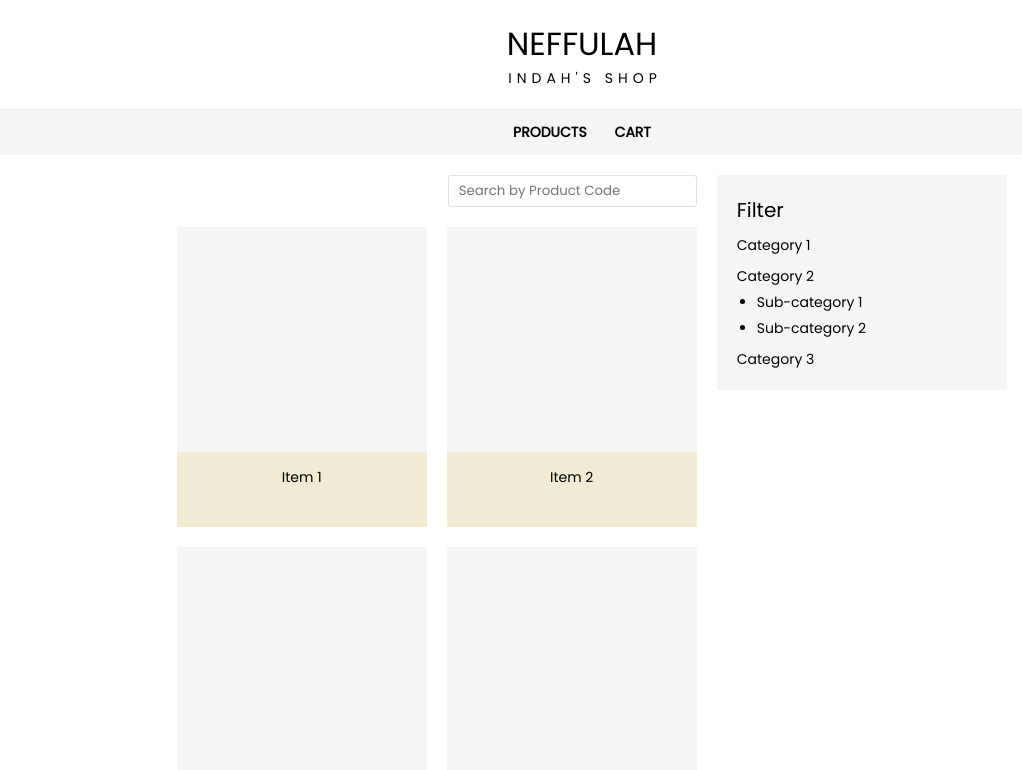
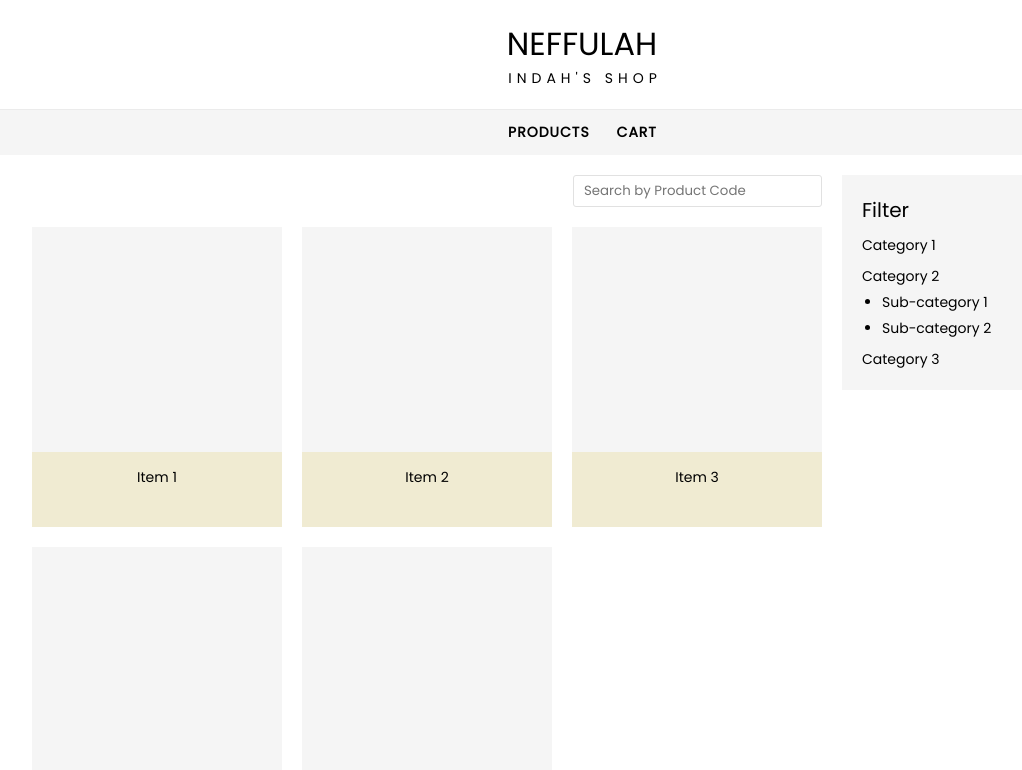
Before and after one commit to fedorum/Neffulah, a React (Vite) app: page / in a window 1280 px wide. Shown: the top 770 px of the page, without its empty margins (58-1080 px from the left). Built offline with nearby package versions, Linux system fonts and the light colour scheme.

Commit message:
Fixed page resizing and alignment

```diff
--- a/src/App.css
+++ b/src/App.css
@@ -1,7 +1,7 @@
 /* UNIVERSAL SETTINGS */
 
 body {
-    min-width: 507px;
+    min-width: 605px;
     min-height: 100vh;
     margin: 0;
     display: flex;
@@ -33,7 +33,6 @@ ul {
 }
 
 #owner {
-    /* margin-left: 6px; */
     letter-spacing: 5px;
     margin-right: -6px;
 }
@@ -53,13 +52,15 @@ ul {
 }
 
 .navigationPara {
+    margin-right: -1px;
     font-weight: bold;
+    letter-spacing: 1px;
 }
 
 /* PRODUCTS PAGE */
 
 #productsDiv {
-    margin: 20px;
+    margin: 20px auto;
     display: flex;
     flex-direction: row;
     flex: 1;
@@ -68,7 +69,6 @@ ul {
 /* LEFT SIDE OF PRODUCTS PAGE */
 
 .leftColumn {
-    width: 60%;
     margin-right: 20px;
 }
 
@@ -112,13 +112,13 @@ ul {
     flex-direction: column;
 }
 
-@media (max-width: 1370px) {
+@media (max-width: 1160px) {
     #gridDiv {
         width: calc(2 * var(--card-w) + 1 * var(--gap));
     }
 }
 
-@media (max-width: 940px) {
+@media (max-width: 890px) {
     #gridDiv {
         width: calc(1 * var(--card-w));
     }
@@ -138,17 +138,10 @@ ul {
 
 /* RIGHT SIDE OF PRODUCTS PAGE */
 
-.rightColumn {
-    width: 38%;
-    margin-right: 20px;
-}
-
 /* FILTER COLUMN */
 
 #filterDiv {
-    width: 250px;
-    min-width: 158px;
-    max-width: calc(100% - 20px);
+    width: var(--card-w);
     padding: 20px;
     background-color: rgb(245, 245, 245);
 }
```
